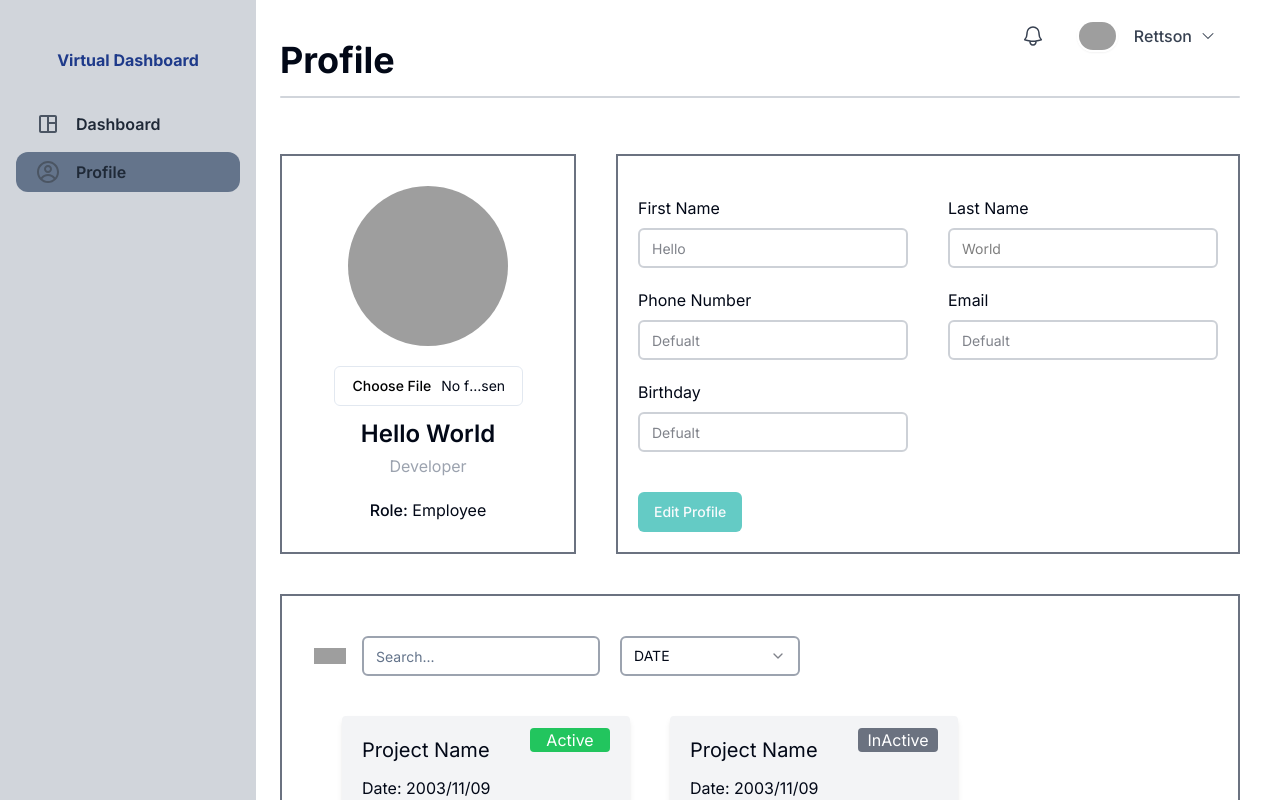
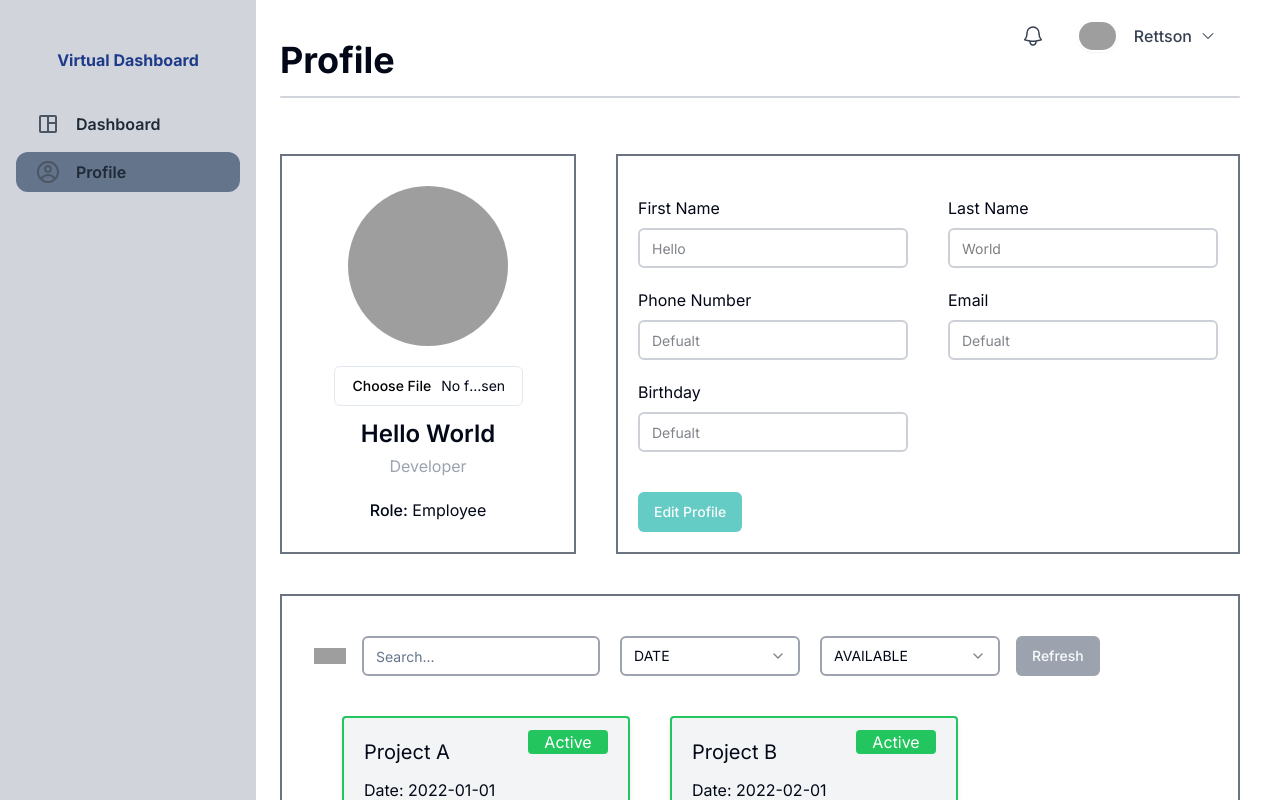
Before and after one commit to NatthawutSK/EMVALAI, a Next.js app: page /profile in a window 1280 px wide. Built offline with nearby package versions, Linux system fonts and the light colour scheme; grey boxes are pictures that could not be loaded.

Commit message:
Filtering-Project-Profile

```diff
--- a/src/app/(site)/profile/page.tsx
+++ b/src/app/(site)/profile/page.tsx
@@ -1,8 +1,7 @@
+"use client";
 import { Button } from "@/components/ui/button";
 import { Input } from "@/components/ui/input";
-import React from "react";
-import Image from "next/image";
-import camera from "../../../../public/Camera-Icon-2.png"
+import React, { useEffect, useState } from "react";
 import {
   Select,
   SelectContent,
@@ -14,9 +13,109 @@ import {
 } from "@/components/ui/select";
 
 
+export interface Project {
+  name: string;
+  date: string;
+  participants: number;
+  position: string;
+  isActive: boolean;
+}
+
+interface ShowDataProps {
+  data: Project[];
+}
+
+const mockData: Project[] = [
+  {
+    name: "Project A",
+    date: "2022-01-01",
+    participants: 5,
+    position: "Developer",
+    isActive: true,
+  },
+  {
+    name: "Project B",
+    date: "2022-02-01",
+    participants: 8,
+    position: "Designer",
+    isActive: true,
+  },
+  {
+    name: "Project C",
+    date: "2022-02-01",
+    participants: 8,
+    position: "Designer",
+    isActive: false,
+  },
+  {
+    name: "Project D",
+    date: "2022-02-01",
+    participants: 8,
+    position: "Designer",
+    isActive: false,
+  },
+  {
+    name: "Project E",
+    date: "2022-02-01",
+    participants: 8,
+    position: "Designer",
+    isActive: true,
+  },
+];
+
 type Props = {};
 
-export default function Profile({}: Props) {
+export default function Profile({ data }: ShowDataProps) {
+  const [searchTerm, setSearchTerm] = useState<string>("");
+  const [selectedDateOption, setSelectedDateOption] = useState<string | null>(null);
+  const [selectedAvailableOption, setSelectedAvailableOption] = useState<boolean | null>(null);
+  const [filteredData, setFilteredData] = useState<Project[]>(data || mockData);
+
+  const handleDateChange = (value: string | null) => {
+    console.log("Selected Date:", value);
+    setSelectedDateOption(value);
+  };
+
+  const handleAvilibleChange = (value: string | null) => {
+    console.log("Selected Date:", value);
+    if(value === 'Active'){
+      setSelectedAvailableOption(true);
+    }else{
+      setSelectedAvailableOption(false);
+    }
+  };
+
+  const handleRefresh = () => {
+    setSelectedDateOption(null);
+    setSelectedAvailableOption(null);
+    setSearchTerm("");
+  }
+
+  useEffect(() => {
+    let updatedData = data ? [...data] : [];
+
+     updatedData = (data || mockData).filter((project) =>
+      project.name.toLowerCase().includes(searchTerm.toLowerCase())
+    );
+
+    if (selectedDateOption === "Oldest") {
+      updatedData = updatedData.sort(
+        (a, b) => new Date(a.date).getTime() - new Date(b.date).getTime()
+      );
+    } else if (selectedDateOption === "Latest") {
+      updatedData = updatedData.sort(
+        (a, b) => new Date(b.date).getTime() - new Date(a.date).getTime()
+      );
+    }
+
+    if (selectedAvailableOption !== null) {
+      updatedData = updatedData.filter((project) => project.isActive === selectedAvailableOption);
+
+    }
+
+    setFilteredData(updatedData);
+  }, [searchTerm, selectedDateOption, selectedAvailableOption, data]);
+
   return (
     <div className="h-screen">
       <div className="p-10">
@@ -38,14 +137,7 @@ export default function Profile({}: Props) {
                 src="https://cdn-icons-png.flaticon.com/512/149/149071.png"
                 alt="image description"
               />
-                <Input id="file-input" className="w-3/4 mt-5" type="file"/>
-                {/* <label for="file-input"> */}
-                {/* <Image
-                  src={camera}
-                  alt="Picture of the author"
-                  className="rounded-full w-10 h-10 border-black border-1 opacity-70 absolute bottom-0 right-0 cursor-pointer	"
-                /> */}
-                {/* </label> */}
+              <Input id="file-input" className="w-3/4 mt-5" type="file" />
               <div className="text-center	mt-3">
                 <div className="text-2xl font-semibold	">Hello World</div>
                 <div className="text-gray-400 mt-1">Developer</div>
@@ -119,8 +211,10 @@ export default function Profile({}: Props) {
             <Input
               className="border-gray-400 border-2 w-50"
               placeholder="Search..."
+              value={searchTerm}
+              onChange={(e) => setSearchTerm(e.target.value)}
             />
-            <Select>
+            <Select onValueChange={handleDateChange}>
               <SelectTrigger className="w-[180px] border-gray-400 border-2 ml-5">
                 <SelectValue placeholder="DATE" />
               </SelectTrigger>
@@ -132,69 +226,48 @@ export default function Profile({}: Props) {
                 </SelectGroup>
               </SelectContent>
             </Select>
-            {/*  <Select>
+
+            <Select onValueChange={handleAvilibleChange}>
               <SelectTrigger className="w-[180px] border-gray-400 border-2 ml-5">
-                <SelectValue placeholder="DATE" />
+                <SelectValue placeholder="AVAILABLE" />
               </SelectTrigger>
               <SelectContent>
                 <SelectGroup>
-                  <SelectLabel>Date</SelectLabel>
-                  <SelectItem value="Value_1">Value_1</SelectItem>
+                  <SelectLabel>Available</SelectLabel>
+                  <SelectItem value="Active">Active</SelectItem>
+                  <SelectItem value="InActive">InActive</SelectItem>
                 </SelectGroup>
               </SelectContent>
-            </Select> */}
+            </Select>
+
+            <Button className="bg-gray-400 ml-4" onClick={handleRefresh}>
+              Refresh
+            </Button>
           </div>
-          {/* <div className="w-[100%]"> */}
           <div className="flex flex-wrap p-5">
-            <div className="shadow-md rounded-sm bg-gray-100 w-[18em] h-[10em] m-5 p-5 relative ">
-              <div className="w-20 bg-green-500 text-white text-center absolute top-3 right-5 rounded-sm">
-                Active
+            {filteredData.map((project, index) => (
+              <div
+                key={index}
+                className={`shadow-md rounded-sm bg-gray-100 w-[18em] h-[10em] m-5 p-5 relative ${
+                  project.isActive ? "border-2 border-green-500" : ""
+                }`}
+              >
+                <div
+                  className={`w-20 text-white text-center absolute top-3 right-5 rounded-sm ${
+                    project.isActive ? "bg-green-500" : "bg-gray-500"
+                  }`}
+                >
+                  {project.isActive ? "Active" : "InActive"}
                 </div>
-              <div className="text-xl ">Project Name</div>
+                <div className="text-xl">{project.name}</div>
                 <div className="mt-3">
-                <div>Date: 2003/11/09 </div>
-                <div>Participants: 102 </div>
-                <div>Position: UI Designer </div>
+                  <div>Date: {project.date}</div>
+                  <div>Participants: {project.participants}</div>
+                  <div>Position: {project.position}</div>
                 </div>
               </div>
-
-            <div className="shadow-md rounded-sm bg-gray-100 w-[18em] h-[10em] m-5 p-5 relative">
-              <div className="w-20 bg-gray-500 text-white text-center absolute top-3 right-5 rounded-sm">
-                InActive
+            ))}
           </div>
-              <div className="text-xl ">Project Name</div>
-              <div className="mt-3">
-                <div>Date: 2003/11/09 </div>
-                <div>Participants: 102 </div>
-                <div>Position: UI Designer </div>
-              </div>
-            </div>
-
-            <div className="shadow-md rounded-sm bg-gray-100 w-[18em] h-[10em] m-5 p-5 relative">
-              <div className="w-20 bg-green-500 text-white text-center absolute top-3 right-5 rounded-sm">
-                Active
-              </div>
-              <div className="text-xl ">Project Name</div>
-              <div className="mt-3">
-                <div>Date: 2003/11/09 </div>
-                <div>Participants: 102 </div>
-                <div>Position: UI Designer </div>
-              </div>
-            </div>
-
-            <div className="shadow-md rounded-sm bg-gray-100 w-[18em] h-[10em] m-5 p-5 relative">
-              <div className="w-20 bg-green-500 text-white text-center absolute top-3 right-5 rounded-sm">
-                Active
-              </div>
-              <div className="text-xl ">Project Name</div>
-              <div className="mt-3">
-                <div>Date: 2003/11/09 </div>
-                <div>Participants: 102 </div>
-                <div>Position: UI Designer </div>
-              </div>
-            </div>
-          </div>
-          {/* </div> */}
         </div>
       </div>
     </div>
```
Lines whose indentation alone changed are shown as unchanged.
